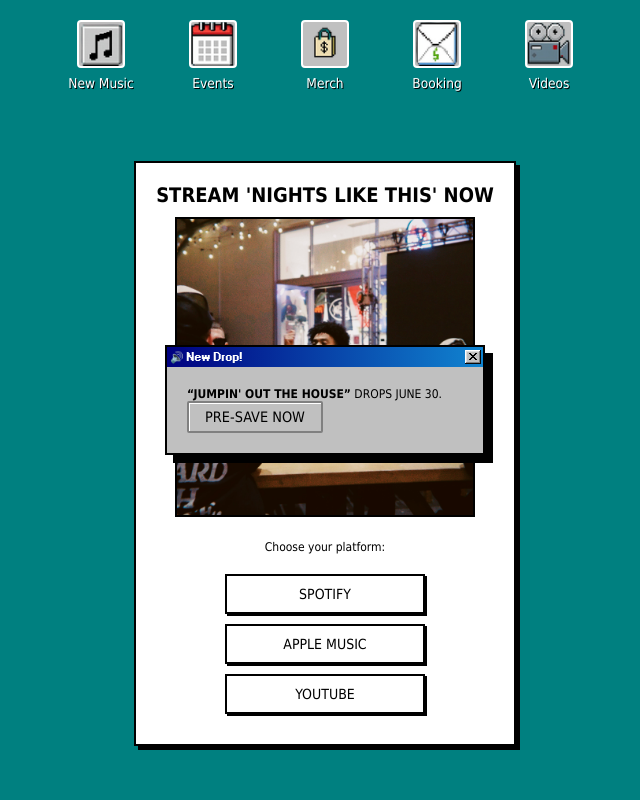
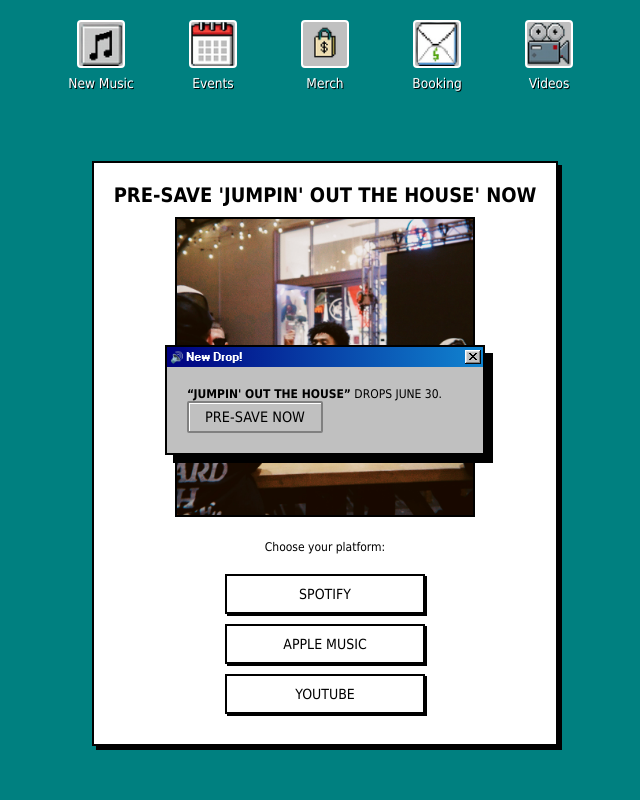
Before and after one commit to danny5ali/ali, a plain HTML site: page index.html in a window 1280 px wide. Shown: the top 800 px of the page, without its empty margins (315-955 px from the left). Drawn offline with nearby package versions, Linux system fonts and the light colour scheme; a script that the page names is missing.

Commit message:
Update index.html

```diff
--- a/index.html
+++ b/index.html
@@ -70,17 +70,17 @@
 <section style="background: #008080; padding: 40px 20px; text-align: center; color: #000;">
   <div style="max-width: 500px; margin: 0 auto; background: #fff; border: 2px solid #000; box-shadow: 4px 4px #000; padding: 20px; font-family: 'Tahoma', sans-serif;">
 
-    <h2 style="font-size: 20px; margin-bottom: 10px;">STREAM 'NIGHTS LIKE THIS' NOW</h2>
+    <h2 style="font-size: 20px; margin-bottom: 10px;">PRE-SAVE 'JUMPIN' OUT THE HOUSE' NOW</h2>
 
     <img src="win95_icons/IMG_3920.JPG" alt="Album Cover" style="width: 100%; max-width: 300px; border: 2px solid #000; margin-bottom: 20px;" />
 
     <div style="margin-bottom: 20px; color: #000;">Choose your platform:</div>
 
-    <a href="https://open.spotify.com/playlist/0dqfpwatL0gVHYzAEEq4W8" style="display: block; background: #fff; border: 2px solid #000; color: #000; text-decoration: none; padding: 10px; margin: 10px auto; width: 200px; font-size: 14px; box-shadow: 2px 2px #000;">SPOTIFY</a>
+    <a href="https://venice.lnk.to/jumpin-out-the-house" style="display: block; background: #fff; border: 2px solid #000; color: #000; text-decoration: none; padding: 10px; margin: 10px auto; width: 200px; font-size: 14px; box-shadow: 2px 2px #000;">SPOTIFY</a>
 
-    <a href="https://music.apple.com/us/album/nights-like-this-feat-iiinfinite-single/1818883884" style="display: block; background: #fff; border: 2px solid #000; color: #000; text-decoration: none; padding: 10px; margin: 10px auto; width: 200px; font-size: 14px; box-shadow: 2px 2px #000;">APPLE MUSIC</a>
+    <a href="https://venice.lnk.to/jumpin-out-the-house" style="display: block; background: #fff; border: 2px solid #000; color: #000; text-decoration: none; padding: 10px; margin: 10px auto; width: 200px; font-size: 14px; box-shadow: 2px 2px #000;">APPLE MUSIC</a>
 
-    <a href="https://www.youtube.com/watch?v=I5tDqK16YEU" style="display: block; background: #fff; border: 2px solid #000; color: #000; text-decoration: none; padding: 10px; margin: 10px auto; width: 200px; font-size: 14px; box-shadow: 2px 2px #000;">YOUTUBE</a>
+    <a href="https://venice.lnk.to/jumpin-out-the-house" style="display: block; background: #fff; border: 2px solid #000; color: #000; text-decoration: none; padding: 10px; margin: 10px auto; width: 200px; font-size: 14px; box-shadow: 2px 2px #000;">YOUTUBE</a>
   </div>
 </section>
 
```
